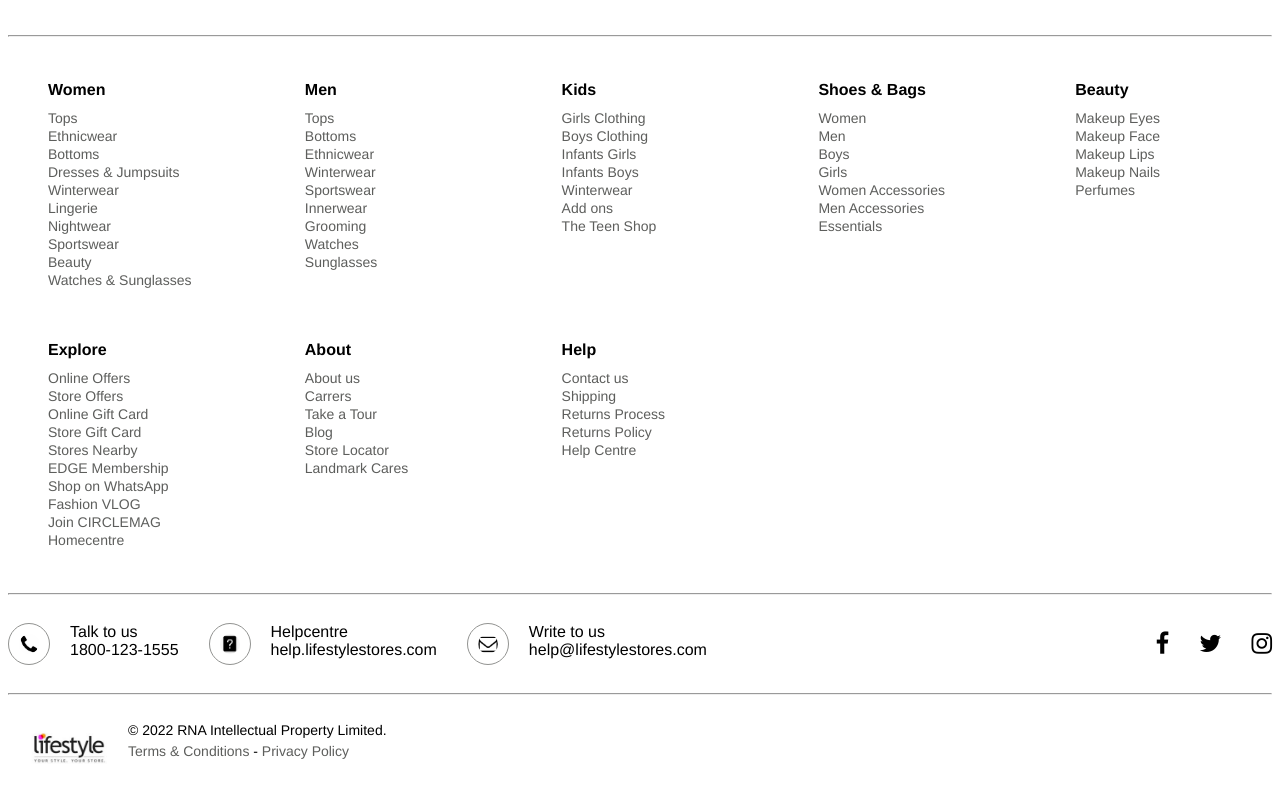
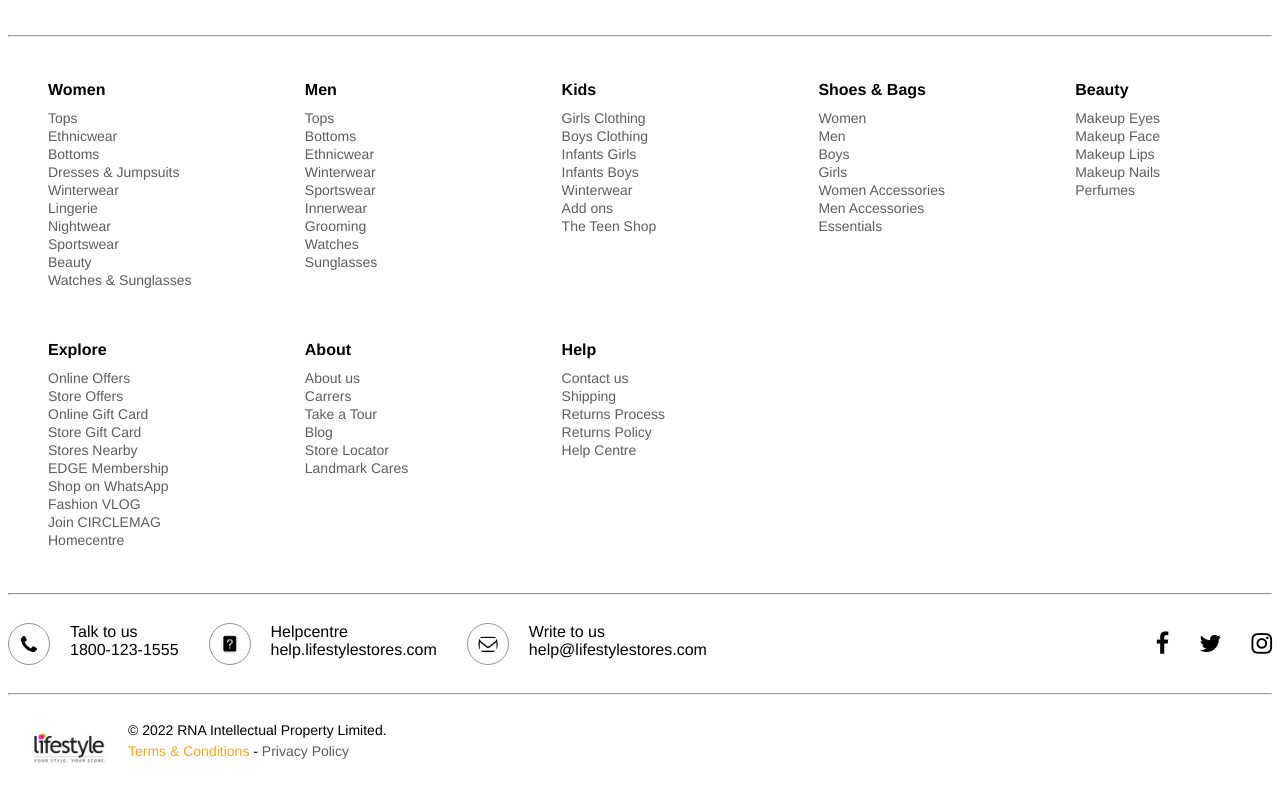
Before and after one commit to thedpmane/clone-lifestylestore.com, a plain HTML site: page index.html in a window 1280 px wide. In both pictures the pointer is over the link "Terms & Conditions". Shown: the part 253-1045 px from the top of the page. Drawn offline with Linux system fonts and the light colour scheme.

Commit message:
updated the footer css

```diff
--- a/styles/footer.css
+++ b/styles/footer.css
@@ -128,6 +128,9 @@
 #abottomdown>div{
     line-height: 0.5;
 }
+#abottomdown>div:last-child>p a:hover{
+    color: #faa619;
+}
 @media only screen and (max-width: 992px) {
     #afooter{
         width: 70%;
```
